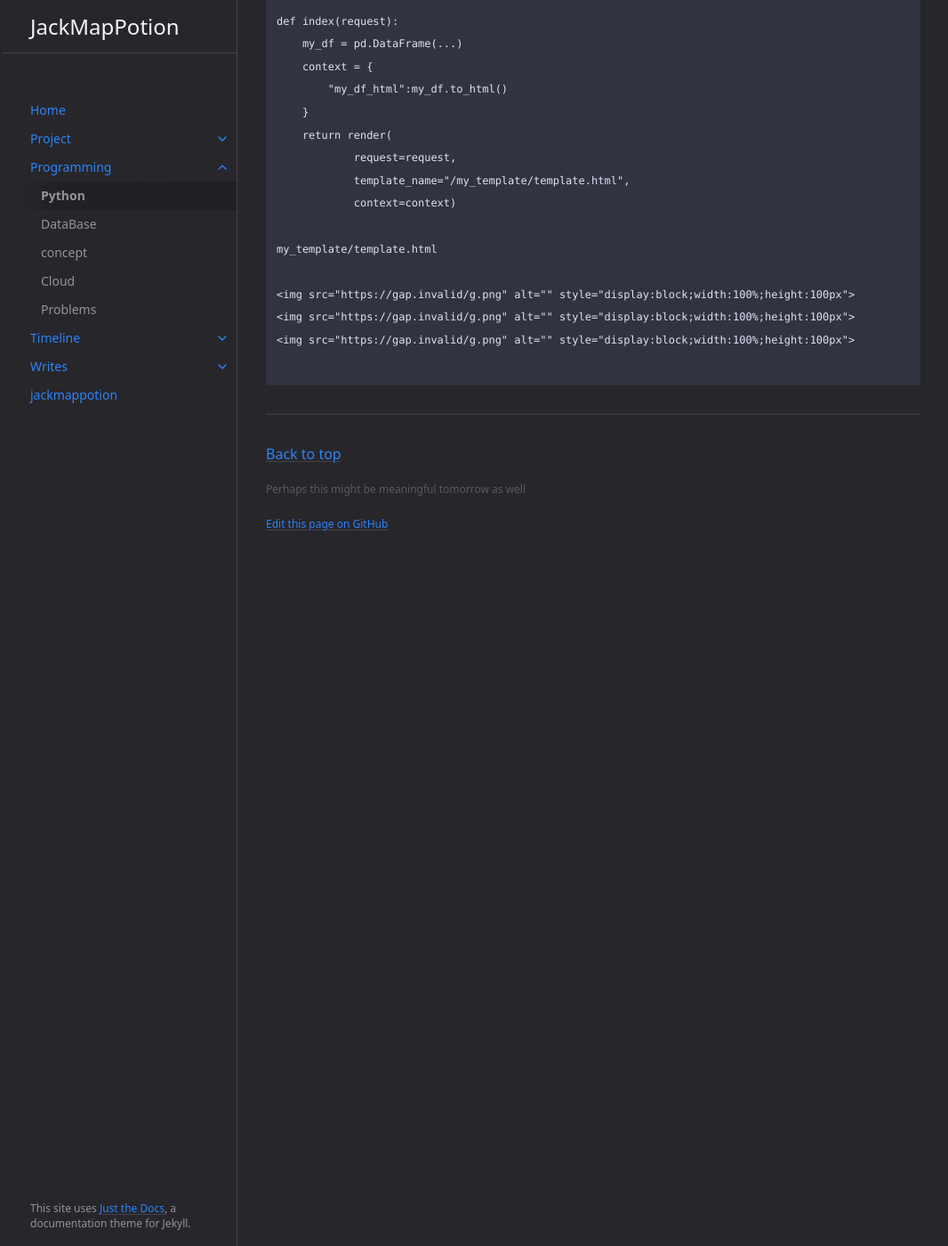
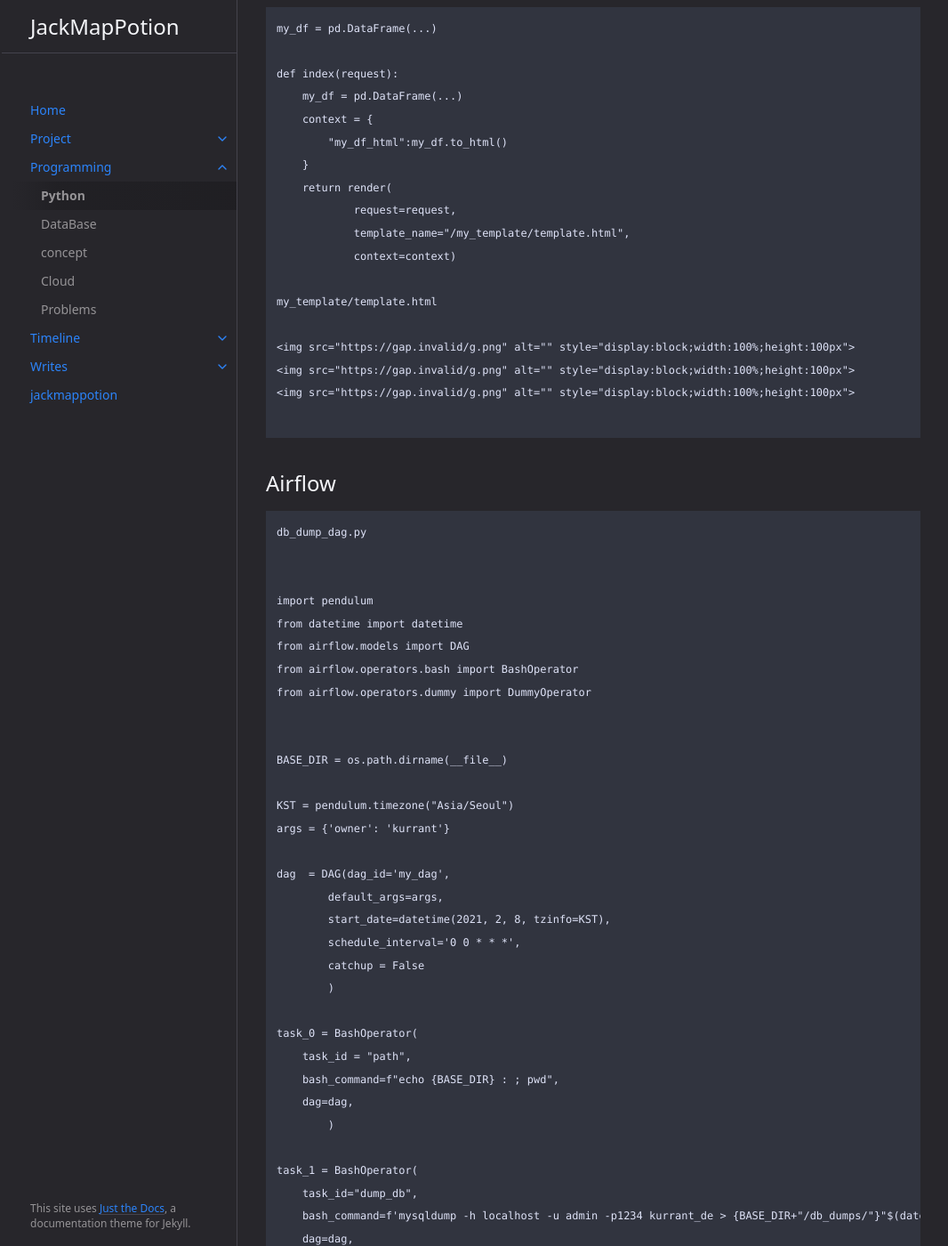
Before and after one commit to jackmappotion/jackmappotion.github.io, a Jekyll site: the page built from docs/programming/python.md, in a window 1280 px wide and 1400 px high, scrolled down 967 px. Shown: the whole window at 89% size, without its empty margins (105-1171 px from the left). Built offline with Jekyll 4.4.1, drawn with Linux system fonts in a browser that asks for light colours; some of the changed text lies outside the part shown.

Commit message:
:heavy_plus_sign: Add nice preprocessing code

````diff
--- a/docs/programming/python.md
+++ b/docs/programming/python.md
@@ -65,3 +65,54 @@ my_template/template.html
 {% endblock %}
 
 ```
+
+## Airflow
+
+```
+db_dump_dag.py
+
+
+import pendulum
+from datetime import datetime
+from airflow.models import DAG
+from airflow.operators.bash import BashOperator
+from airflow.operators.dummy import DummyOperator
+
+
+BASE_DIR = os.path.dirname(__file__)
+
+KST = pendulum.timezone("Asia/Seoul")
+args = {'owner': 'kurrant'}
+
+dag  = DAG(dag_id='my_dag',
+        default_args=args,
+        start_date=datetime(2021, 2, 8, tzinfo=KST),
+        schedule_interval='0 0 * * *',
+        catchup = False
+        )
+
+task_0 = BashOperator(
+    task_id = "path",
+    bash_command=f"echo {BASE_DIR} : ; pwd",
+    dag=dag,
+        )
+
+task_1 = BashOperator(
+    task_id="dump_db",
+    bash_command=f'mysqldump -h localhost -u admin -p1234 kurrant_de > {BASE_DIR+"/db_dumps/"}"$(date +\%Y_\%m_\%d).sql"',
+    dag=dag,
+        )
+task_2 = BashOperator(
+    task_id="load_dump",
+    bash_command=f'mysql -u admin -p1234 airflow_checker <  {BASE_DIR+"/db_dumps/"}"$(date +\%Y_\%m_\%d).sql"',
+    dag=dag,
+        )
+
+task_0>>task_1 >> task_2
+```
+
+## 멋진 코드
+
+```
+df['col_1']=df['col_2'].map(my_dict).fillna(df['col_1'])
+```
````
